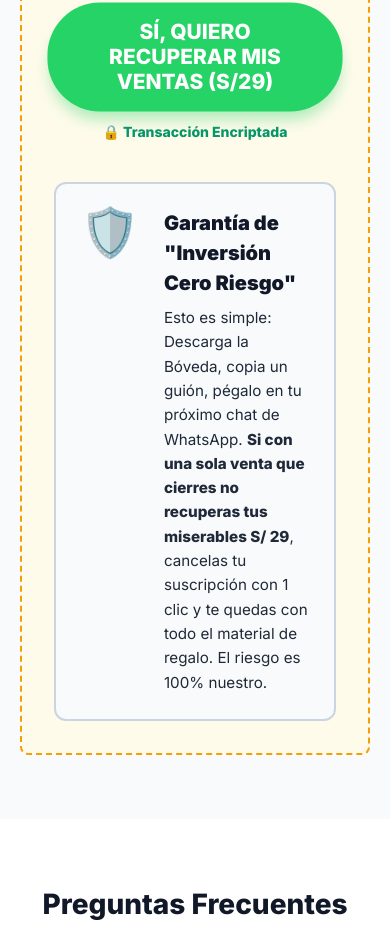
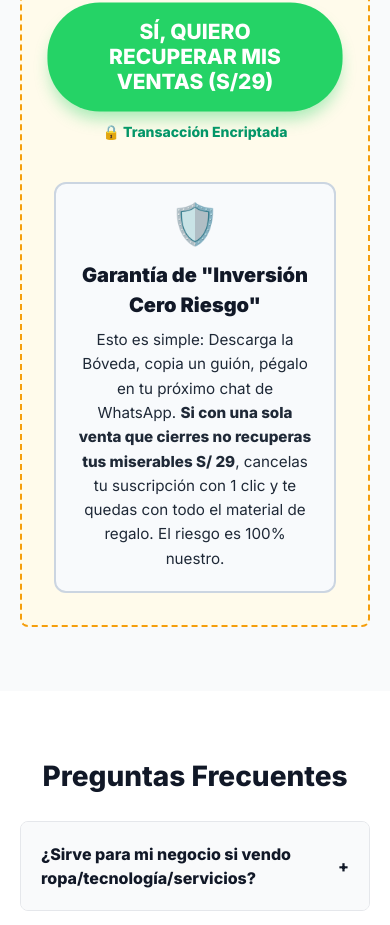
Before and after one commit to thequantpartners/boveda, a React (Vite) app in the folder apps/landing/: page / in a window 390 px wide. Shown: the part 3005-3930 px from the top of the page. Built offline with nearby package versions, Linux system fonts and the light colour scheme.

Commit message:
fix: mobile layout for guarantee section

```diff
--- a/apps/landing/src/index.css
+++ b/apps/landing/src/index.css
@@ -589,6 +589,16 @@ h2 {
     z-index: 50;
     border-top: 1px solid #E5E7EB;
   }
+  .ironclad-guarantee {
+    flex-direction: column;
+    align-items: center;
+    text-align: center;
+    gap: 1rem;
+    padding: 1.25rem;
+  }
+  .guarantee-icon {
+    font-size: 2.5rem;
+  }
   h1 { font-size: 2rem; }
   .total-value .offer-price { font-size: 2.5rem; }
   .stack-item {
```
